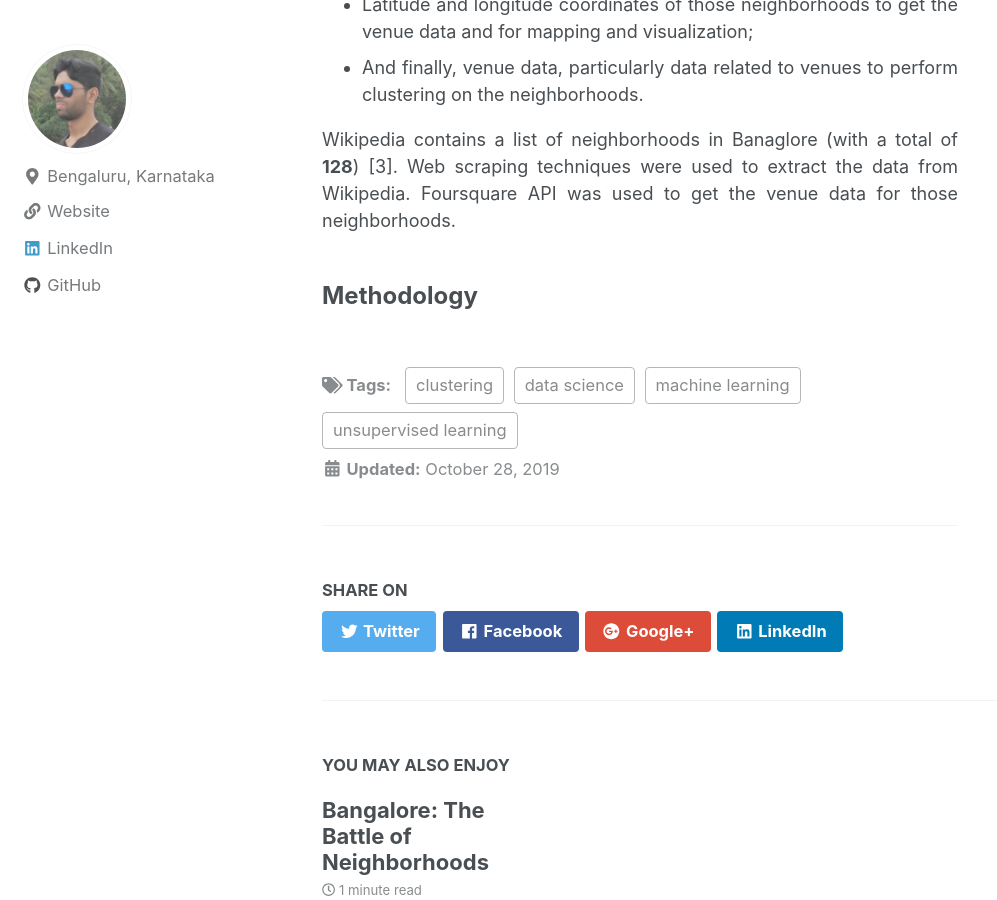
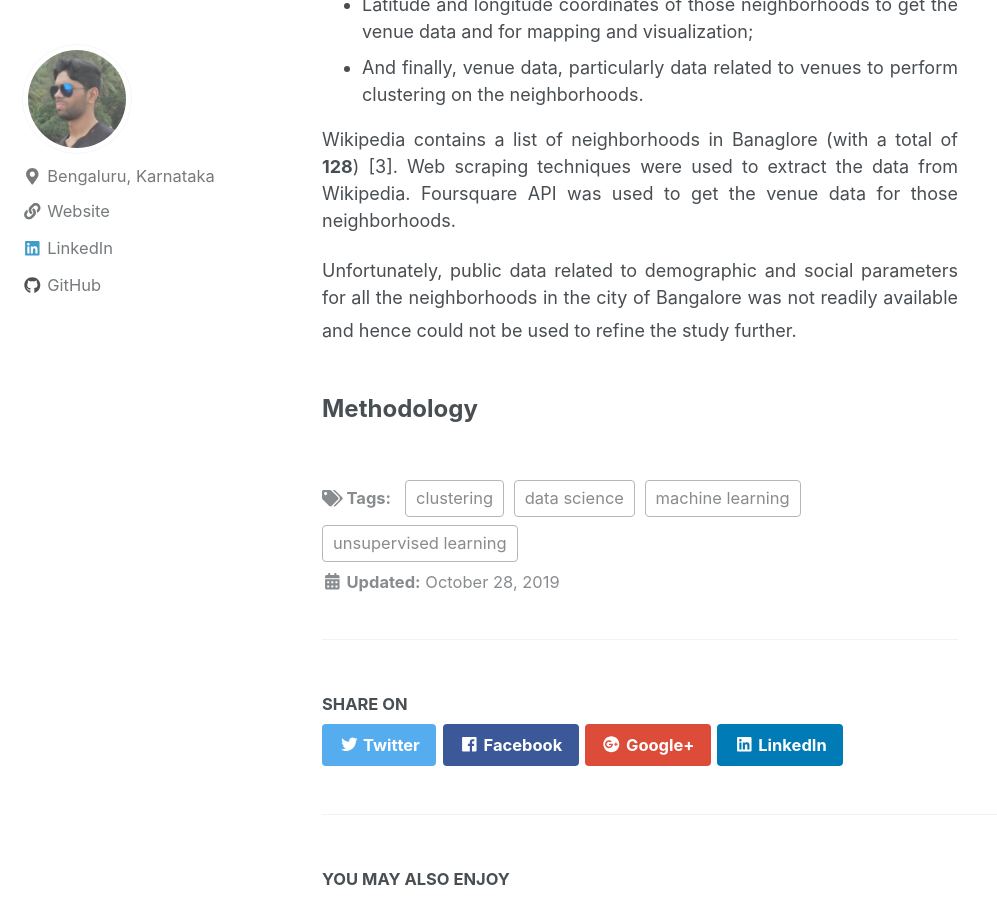
Before and after one commit to gopalrahulrg/gopalrahulrg.github.io, a Jekyll site: the page built from _posts/2019-11-01-cnbr.md, in a window 1280 px wide and 900 px high, scrolled down 1173 px. Shown: the whole window, without its empty margins (0-997 px from the left). Built offline with Jekyll 4.4.1, drawn with Linux system fonts in a browser that asks for light colours; nearby versions of some CDN libraries.

Commit message:
Update 2019-11-01-cnbr.md

```diff
--- a/_posts/2019-11-01-cnbr.md
+++ b/_posts/2019-11-01-cnbr.md
@@ -30,4 +30,6 @@ excerpt: "Clustering, Machine Learning, Data Science"
 
 <p>Wikipedia contains a list of neighborhoods in Banaglore (with a total of <b>128</b>) [3]. Web scraping techniques were used to extract the data from Wikipedia. Foursquare API was used to get the venue data for those neighborhoods.</p>
 
+Unfortunately, public data related to demographic and social parameters for all the neighborhoods in the city of Bangalore was not readily available and hence could not be used to refine the study further.
+
 <font size="5"><h3>Methodology</h3></font>
```
